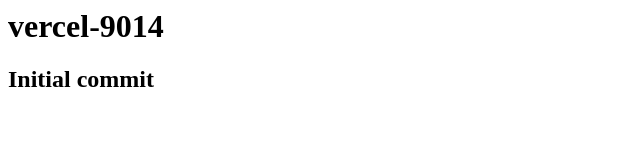
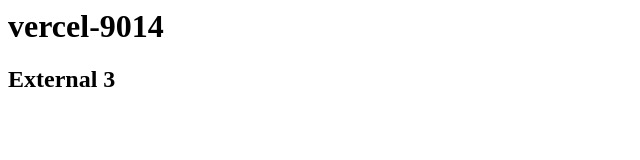
Before and after one commit to e-im/vercel-9014, a plain HTML site: page index.html in a window 1280 px wide. Shown: the full height of the page, 0-640 px from the left. Drawn offline with Linux system fonts and the light colour scheme.

Commit message:
External 3

```diff
--- a/index.html
+++ b/index.html
@@ -1,2 +1,2 @@
 <h1>vercel-9014</h1>
-<h2>Initial commit</h2>
+<h2>External 3</h2>
```
